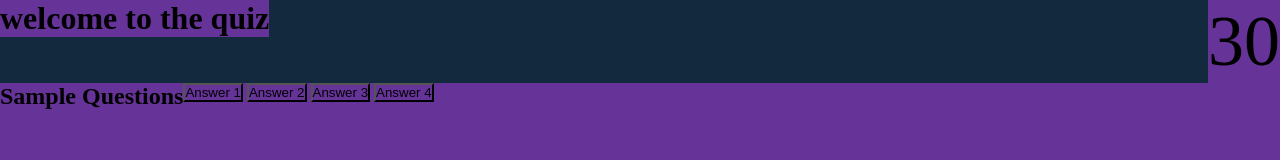
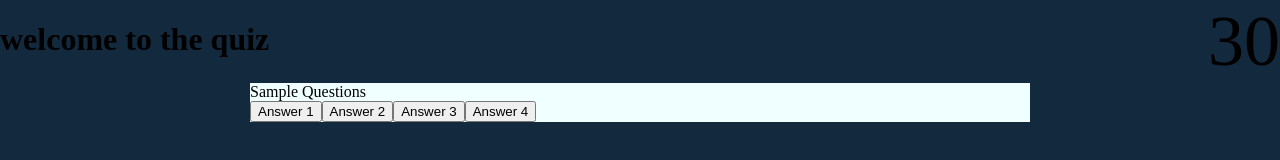
Before and after one commit to pacoavocado/das-quiz, a plain HTML site: page index.html in a window 1280 px wide. Drawn offline with Linux system fonts and the light colour scheme.

Commit message:
cleaning up css

```diff
--- a/assets/css/style.css
+++ b/assets/css/style.css
@@ -1,32 +1,31 @@
 * {
-    background: rebeccapurple;
-
-
-    margin: 0;
-    padding: 0;
+    box-sizing: border-box;
+    font-family: ;
 
 }
 
 body {
 
+    background: #13293d;
+    justify-content: center;
+    align-items: center;
+    margin: 0;
+    padding: 0;
+    height: 100vh;
+    width: 100vw;
 }
 
 
 header {
-    background: #13293d;
-
     display: flex;
+    flex-direction: row;
     flex-wrap: wrap;
-    flex-direction: row;
-    justify-content:space-between;
-    align-items:flex-start;
-    margin: 0;
-    padding: 0;
-    height: 100%;
+    justify-content: space-between;
+    /* align-items: flex-end; */
 }
-header h1 {
-    display: inline-block;
-    float:top;
+header h1, .time-left {
+    display: inline-flex;
+    justify-content: space-between;
 
 }
 
@@ -38,38 +37,47 @@ header h1 {
 }
 
 main {
+
     position: relative;
     justify-content:center;
     align-content: center;
     margin: 0;
     padding: 0;
-    background: rebeccapurple;
+    /* background: rebeccapurple; */
 }
 
 .container {
+    display: flex;
+    flex-wrap: wrap;
+    flex-direction: column;
+    justify-content:center;
+    align-items:center;
     margin-top: 0;
-    display: flex;
-    flex-direction: row;
-    flex-wrap: wrap;;
     align-content: space-around;
 }
 
-.button-container {
-    display: flex;
-    flex-wrap: wrap;
+.question-container {
+    width: 780px;
+    max-width: 78%;
+    background-color: azure;
+    justify-content: center;
+    align-items: center;
+
+
+/*
     flex-direction: column;
     align-content: center;
-    margin-top: 5rem;
+    margin-top: 5rem; */
 }
 
 
-.button-container ul  {
+.btn {
 
 display: inline-flex;
 flex-direction: column;
 }
 
-.button-container ul li {
+.answer-button {
     display: inline-flex;
     flex-direction: row;
     list-style-type: none;
--- a/index.html
+++ b/index.html
@@ -14,10 +14,10 @@
             <a>30</a>
         </section>
     </header>
-    <main >
-        <Section class="container">
-            <h2 class="question-lines">Sample Questions</h2>
-            <section class="Answer-button">
+    <main class="container">
+        <Section class="question-container">
+            <section class="question-lines">Sample Questions</section>
+            <section class="answer-button">
                         <button class="btn">Answer 1</button>
                         <button class="btn">Answer 2</button>
                         <button class="btn">Answer 3</button>
```
